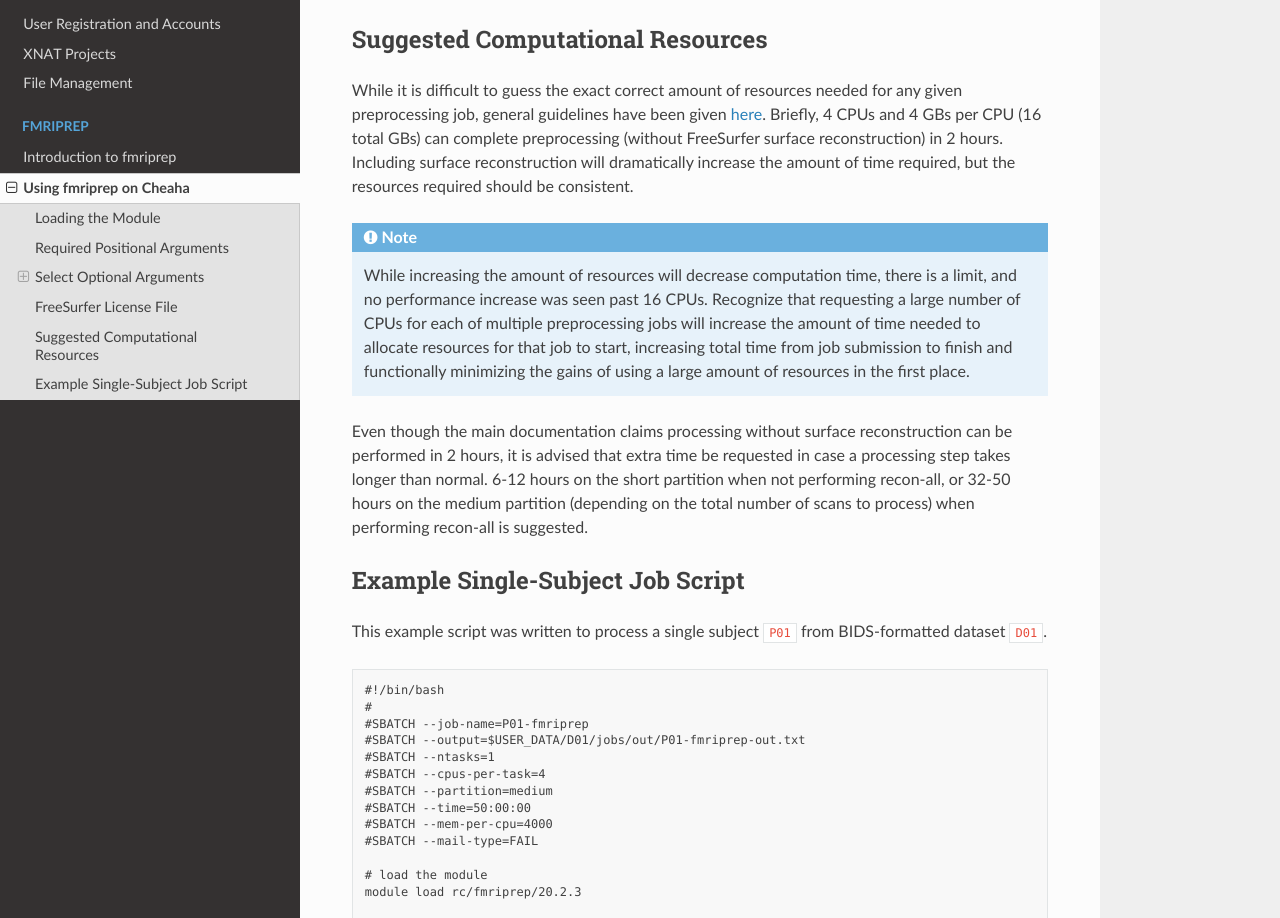
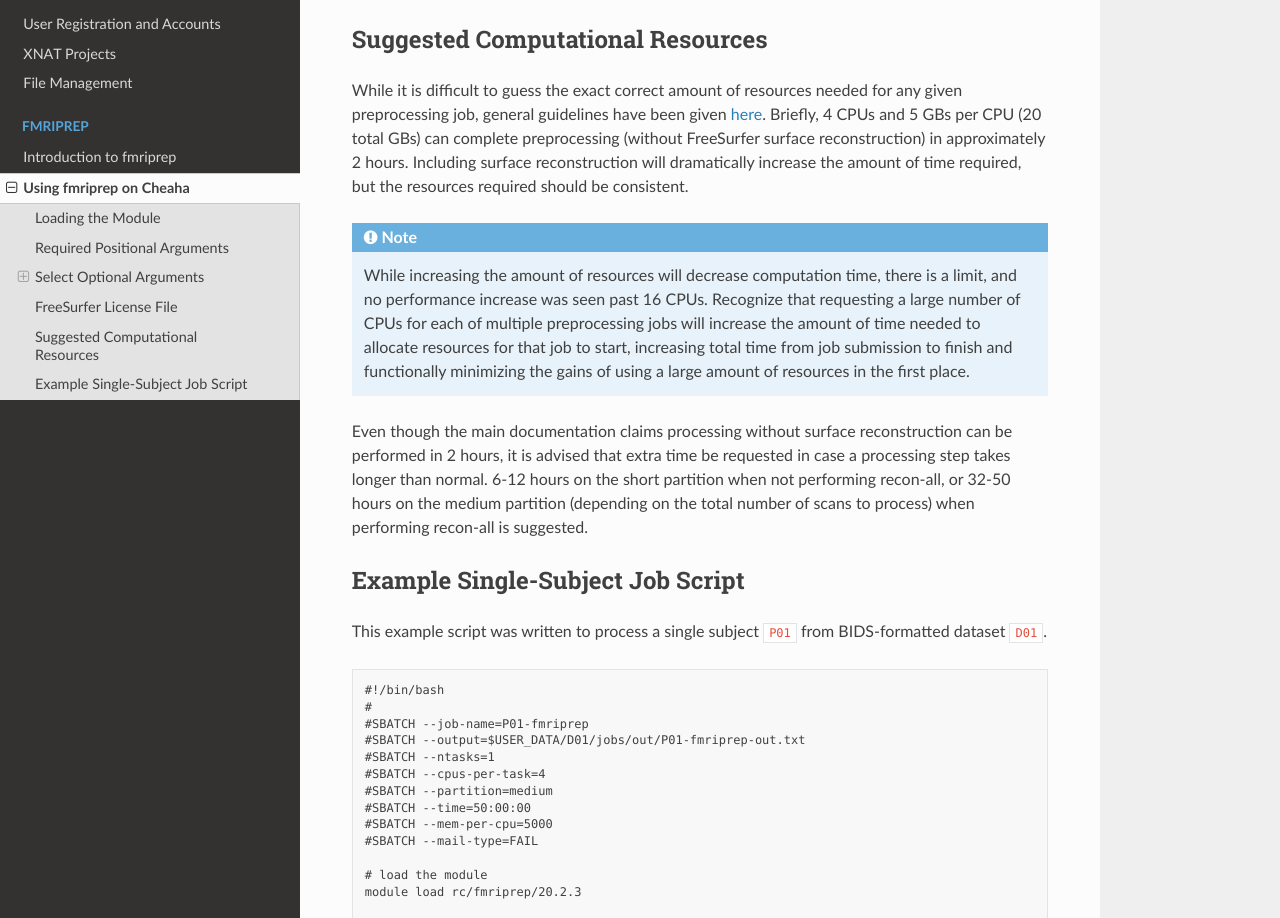
Before and after one commit to uabrc/CINL-Docs, a Sphinx documentation site: the page built from docs/fmriprep/fmriprep-on-cheaha.rst, in a window 1280 px wide and 1400 px high, scrolled down 2077 px. Shown: the part 153-1071 px from the top of the window. Built offline with Sphinx 7.4.7 and the Read the Docs theme 2.0.0, drawn with Linux system fonts in a browser that asks for light colours; some of the changed text lies outside the part shown.

Commit message:
updated suggested mem-per-cpu

```diff
--- a/docs/fmriprep/fmriprep-on-cheaha.rst
+++ b/docs/fmriprep/fmriprep-on-cheaha.rst
@@ -94,13 +94,14 @@
 
 Suggested Computational Resources
 ---------------------------------
+
 While it is difficult to guess the exact correct amount of resources needed for
 any given preprocessing job, general guidelines have been given `here
 <https://fmriprep.org/en/stable/faq.html#how-much-cpu-time-and-ram-should-i-allocate-for-a-typical-fmriprep-run>`__.
-Briefly, 4 CPUs and 4 GBs per CPU (16 total GBs) can complete preprocessing
-(without FreeSurfer surface reconstruction) in 2 hours. Including surface
-reconstruction will dramatically increase the amount of time required, but the
-resources required should be consistent.
+Briefly, 4 CPUs and 5 GBs per CPU (20 total GBs) can complete preprocessing
+(without FreeSurfer surface reconstruction) in approximately 2 hours. Including
+surface reconstruction will dramatically increase the amount of time required,
+but the resources required should be consistent.
 
 .. note::
     While increasing the amount of resources will decrease computation time,
@@ -133,7 +134,7 @@
     #SBATCH --cpus-per-task=4
     #SBATCH --partition=medium
     #SBATCH --time=50:00:00
-    #SBATCH --mem-per-cpu=4000
+    #SBATCH --mem-per-cpu=5000
     #SBATCH --mail-type=FAIL
 
     # load the module
```
